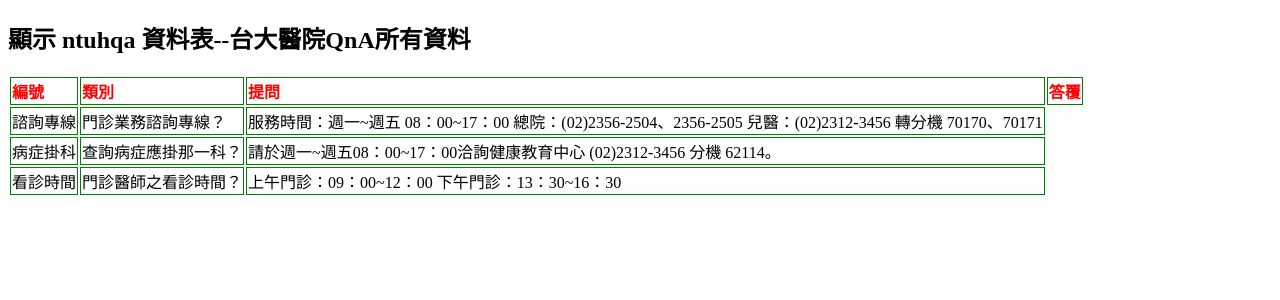
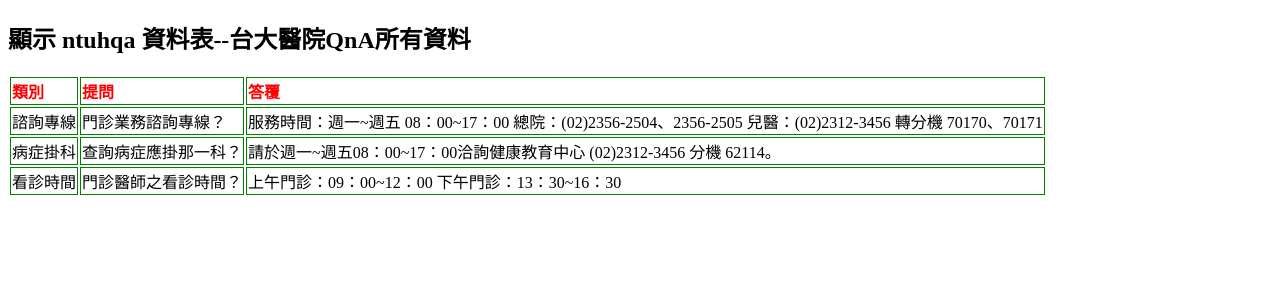
Before and after one commit to jjlin133/fintech, a Django app: page /listall_ntuhqa/ in a window 1280 px wide. Shown: the top 300 px of the page. Run offline with Django 3.2, Linux system fonts and the light colour scheme; data comes from the database, SQL or seed files in the repository.

Commit message:
Update listall_ntuhqa.html

```diff
--- a/templates/listall_ntuhqa.html
+++ b/templates/listall_ntuhqa.html
@@ -74,7 +74,6 @@
 		<h2>顯示 ntuhqa 資料表--台大醫院QnA所有資料</h2>
 <table class="rwd-table">
 			<tr>
-					<th> 編號 </th>
 					<th> 類別 </th>
 					<th> 提問 </th>
 					<th> 答覆 </th>
```
